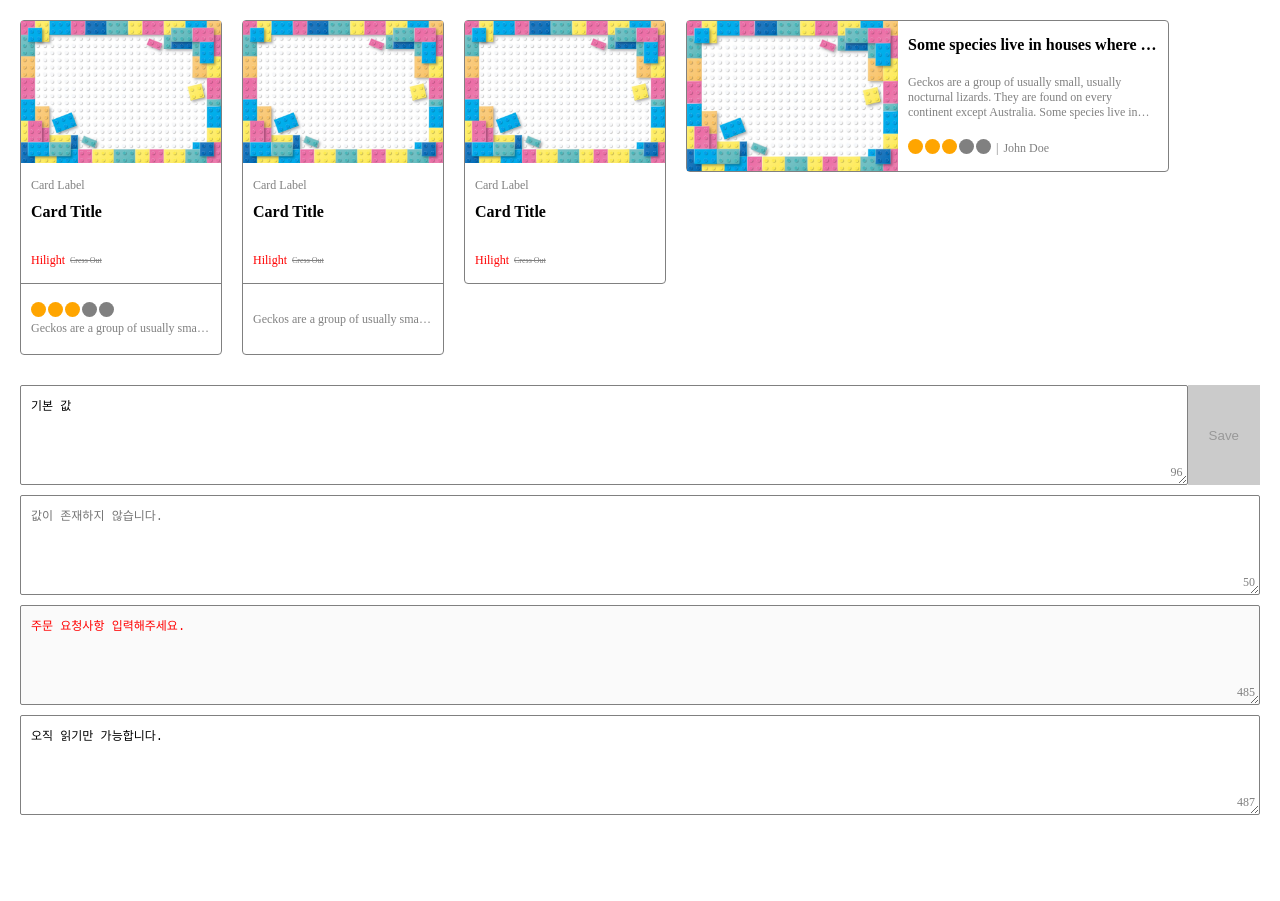
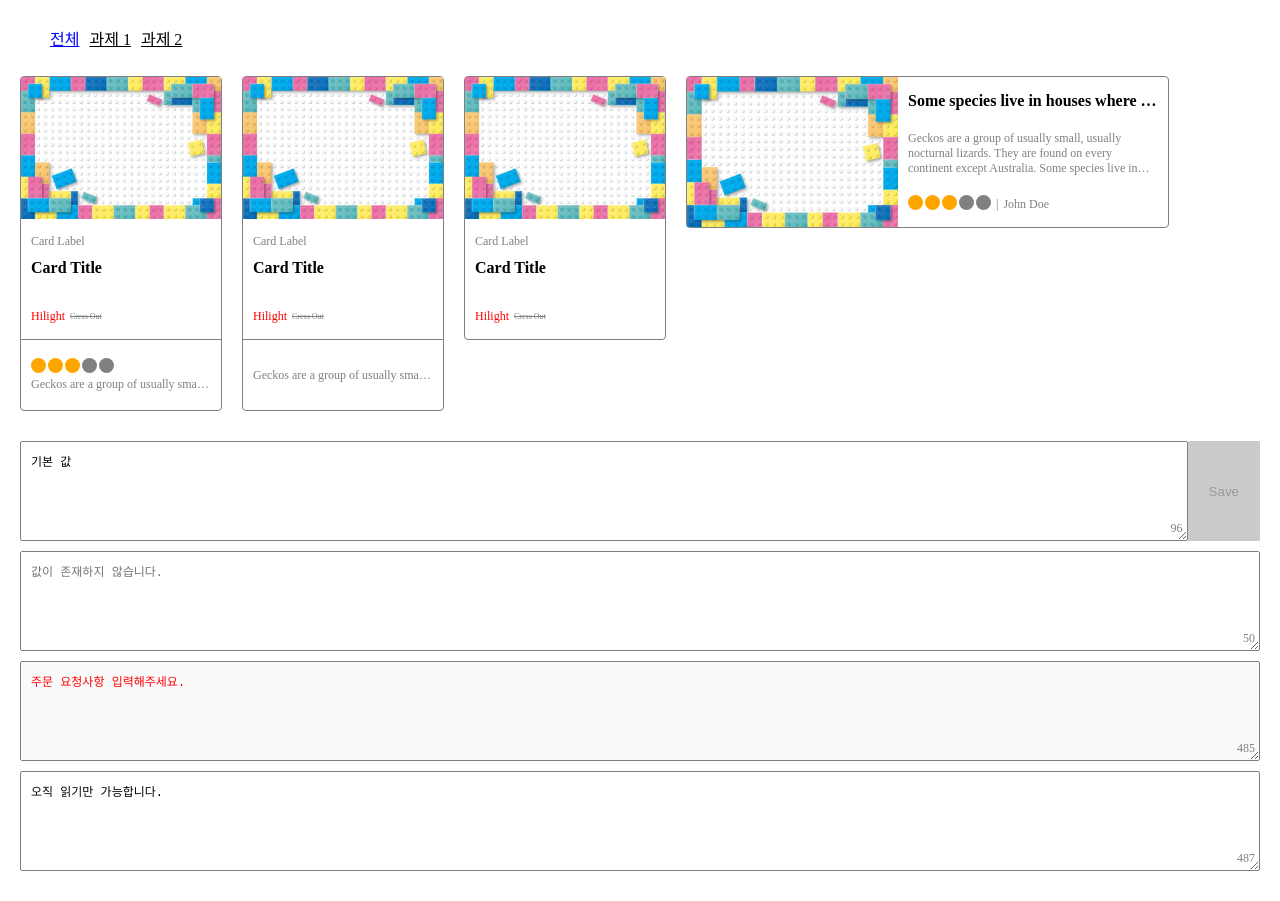
Before and after one commit to oyg0420/oyg0420-homework, a React (Create React App) app: page / in a window 1280 px wide. Before the commit the page ends 845 px from the top, so only its background shows below. Built offline with nearby package versions, Linux system fonts and the light colour scheme.

Commit message:
feat(): 과제물 페이지 구분

```diff
--- a/src/App.tsx
+++ b/src/App.tsx
@@ -1,17 +1,53 @@
-import React from 'react';
+import React, { useCallback, useState } from 'react';
 import CardPage from 'components/pages/CardPage';
 import InputFormPage from 'components/pages/InputFormPage';
 import styled from 'styled-components';
+import classNames from 'classnames';
 
 const AppContainer = styled.div`
   padding: 10px;
 `;
 
+type Homework = 'all' | 'card' | 'inputForm';
+
+type HomewordListItemProps = {
+  currentHomeword: Homework;
+  homework: Homework;
+  onClick(homework: Homework): void;
+};
+
+const HomewordListItem: React.FC<HomewordListItemProps> = ({ currentHomeword, homework, onClick, children }) => {
+  return (
+    <li className={classNames({ active: homework === currentHomeword })} onClick={() => onClick(homework)}>
+      {children}
+    </li>
+  );
+};
+
 const App: React.FC = () => {
+  const [homework, setHomework] = useState<Homework>('all');
+
+  const handleHomeworkClick = useCallback((nextHomework: Homework) => {
+    setHomework(nextHomework);
+  }, []);
+
+  const showPage = useCallback((nextHomework: Homework) => homework === 'all' || homework === nextHomework, [homework]);
+
   return (
     <AppContainer>
-      <CardPage />
-      <InputFormPage />
+      <ul>
+        <HomewordListItem currentHomeword={homework} homework="all" onClick={handleHomeworkClick}>
+          전체
+        </HomewordListItem>
+        <HomewordListItem currentHomeword={homework} homework="card" onClick={handleHomeworkClick}>
+          과제 1
+        </HomewordListItem>
+        <HomewordListItem currentHomeword={homework} homework="inputForm" onClick={handleHomeworkClick}>
+          과제 2
+        </HomewordListItem>
+      </ul>
+      {showPage('card') && <CardPage />}
+      {showPage('inputForm') && <InputFormPage />}
     </AppContainer>
   );
 };
--- a/src/index.tsx
+++ b/src/index.tsx
@@ -14,8 +14,19 @@ export const GlobalStyle = createGlobalStyle`
     margin: 0;
   }
 
+  li + li {
+    margin-left: 10px;
+  }
+
   li {
+    display: inline-block;
     list-style: none;
+    text-decoration: underline;
+    cursor: pointer;
+  }
+
+  li.active {
+    color: blue;
   }
 
   a {
```
